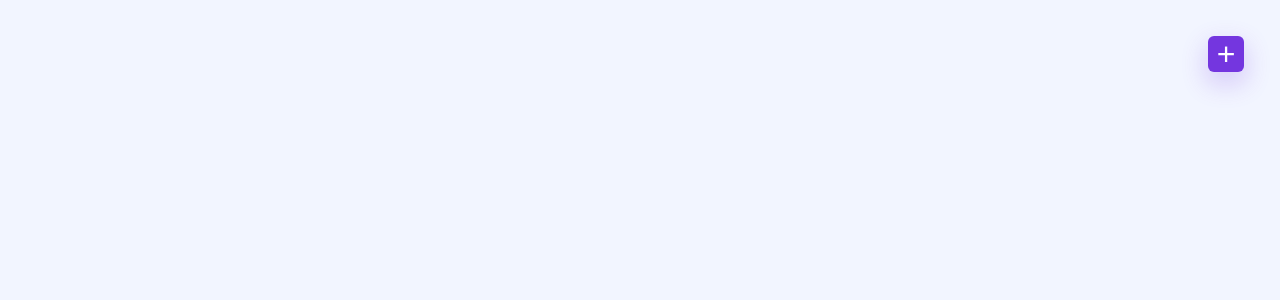
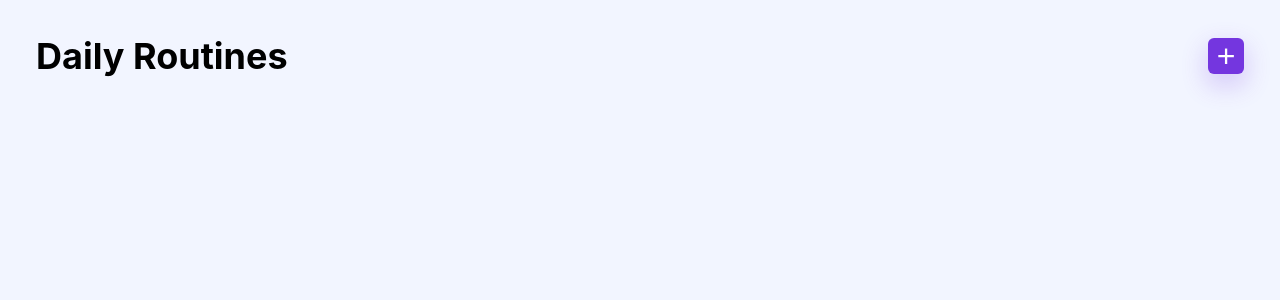
Before and after one commit to sabina929/React-nested-lists-app, a React (Create React App) app: page / in a window 1280 px wide. Shown: the top 300 px of the page. Built offline with nearby package versions, Linux system fonts and the light colour scheme.

Commit message:
small changes

```diff
--- a/src/App.scss
+++ b/src/App.scss
@@ -49,11 +49,25 @@ main.app{
   section.btn-container{
     width: 100%;
     height: 36px;
+    display: flex;
+    flex-direction: row;
+    justify-content: space-between;
+    align-items: center;
+    padding: 0 36px;
+
+    @media only screen and (max-width: 500px) {
+      padding: 0 24px;
+    }
+    h1{
+      font-size: 36px;
+      @media only screen and (max-width: 500px) {
+        font-size: 30px;
+      }
+      @media only screen and (max-width: 340px) {
+        font-size: 26px;
+      }
+    }
     button.open-modal{
-      position: absolute;
-      top: 36px;
-      right: 36px;
-      // box-shadow:0 1px 16px 0px rgba($blue2, 0.2);
       box-shadow:0 10px 24px 3px rgba($blue2, 0.2);
       color: $white;
       background-color: $blue2;
--- a/src/components/AddTemplateButton.js
+++ b/src/components/AddTemplateButton.js
@@ -6,6 +6,7 @@ const AddTemplateButton = () => {
 
     return (
         <section className='btn-container'>
+            <h1>Daily Routines</h1>
             <button type='button' onClick={showModal} className="open-modal">+</button>
         </section>
     )
```
